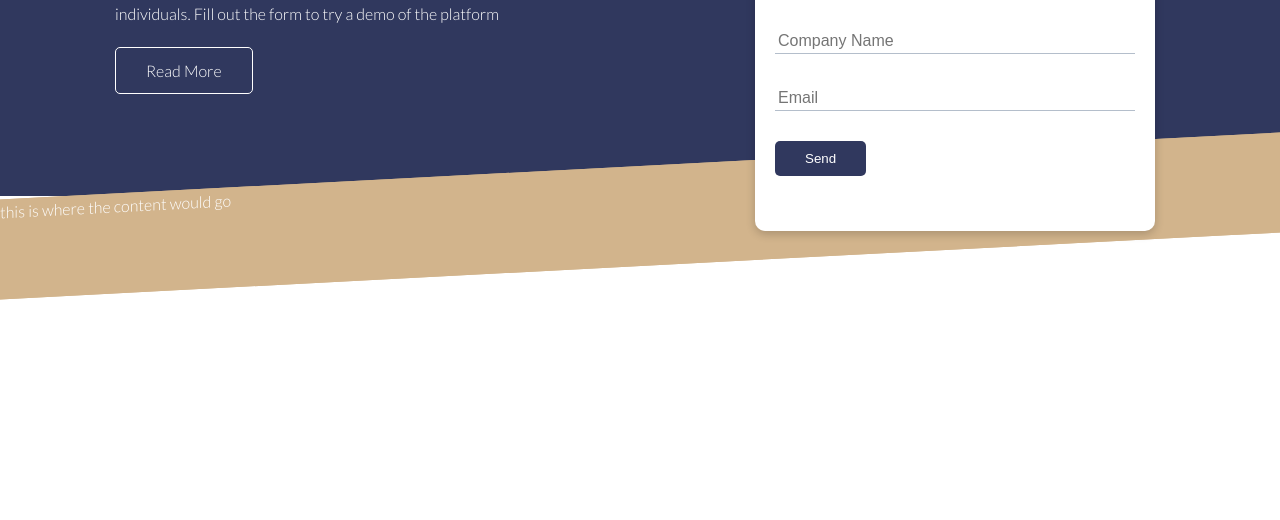
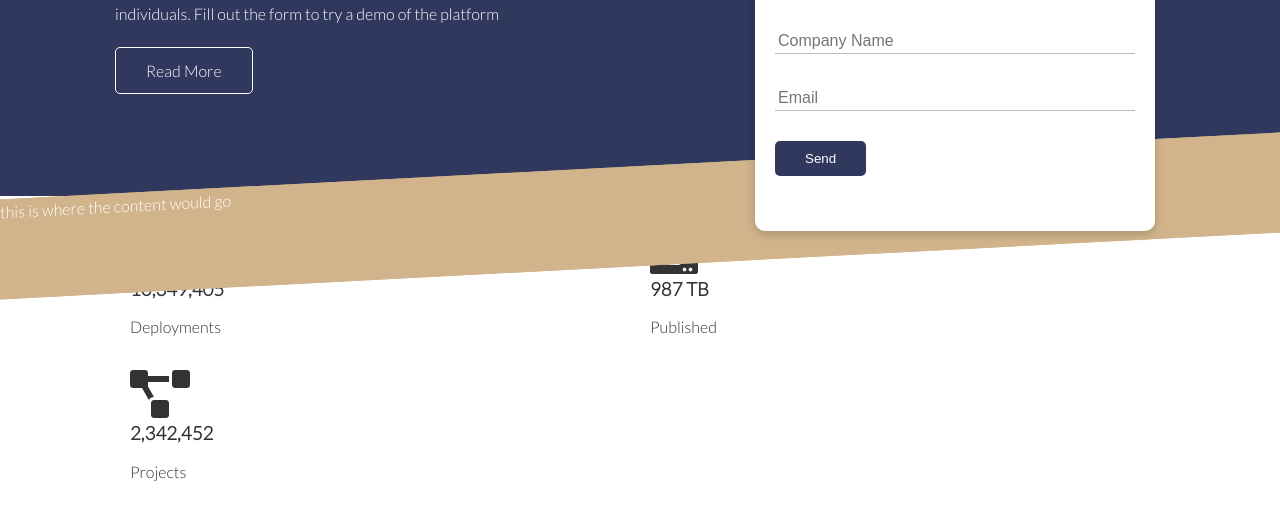
Before and after one commit to lockjohn/horiku, a plain HTML site: page index.html in a window 1280 px wide. Shown: the part 274-794 px from the top of the page. Drawn offline with Linux system fonts and the light colour scheme.

Commit message:
Add stats section to index.html

```diff
--- a/index.html
+++ b/index.html
@@ -55,6 +55,31 @@
             </div>
         </div>
     </section>
+     <!-- Stats -->
+     <section class="stats">
+         <div class="container">
+             <h3 class="stats-heading text-center my-1">
+                 Welcome to the best platform for building applications of all
+                 types with modern architecture and scaling
+             </h3>
+
+             <div class="grid grid-3 text-center my-4">
+                 <div>
+                     <i class="fas fa-server fa-3x"></i>
+                     <h3>10,349,405</h3>
+                     <p class="text-secondary">Deployments</p>
+                 </div>
+                 <div><i class="fas fa-upload fa-3x"></i>
+                     <h3>987 TB</h3>
+                     <p class="text-secondary">Published</p>
+                </div>
+                 <div><i class="fas fa-project-diagram fa-3x"></i>
+                    <h3>2,342,452</h3>
+                    <p class="text-secondary">Projects</p>
+                    </div>
+             </div>
+         </div>
+     </section>
 </body>
 
 </html>
```
